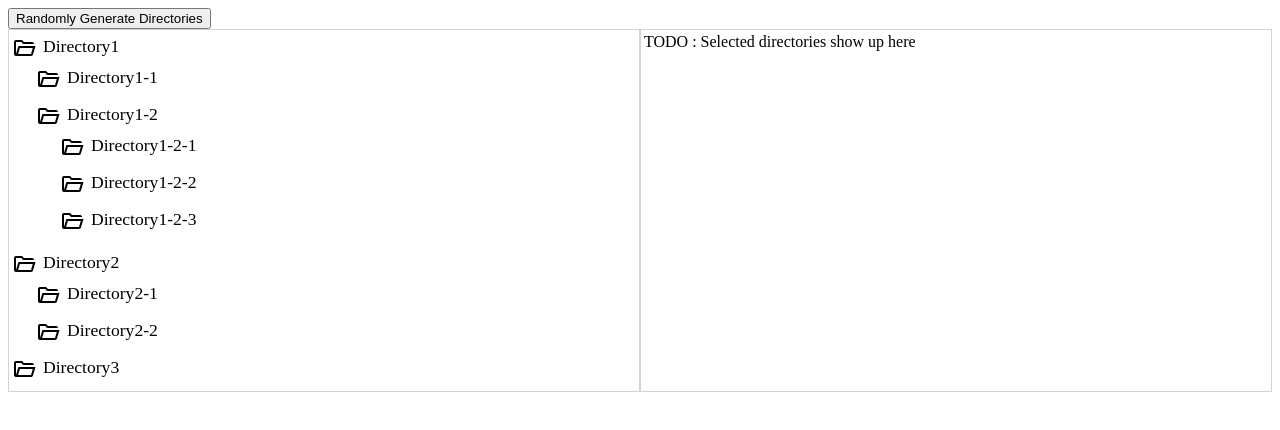
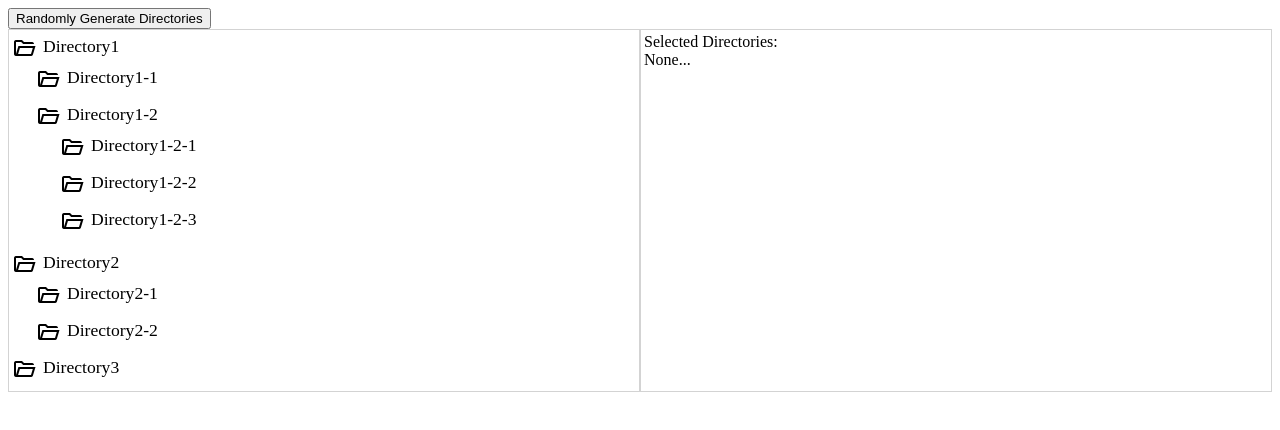
Before and after one commit to yooontheearth/angular-tree-view-component, an Angular app: page / in a window 1280 px wide. Shown: the top 430 px of the page. Built offline with nearby package versions, Linux system fonts and the light colour scheme.

Commit message:
Add a directory selection change event

```diff
--- a/src/app/app.component.html
+++ b/src/app/app.component.html
@@ -3,9 +3,15 @@
     <button (click)="generateDirectories()">Randomly Generate Directories</button>
   </div>
   <div>
-    <app-tree-list [treeData]="directoryData$ | async"></app-tree-list>
-    <div>
-      TODO : Selected directories show up here
+    <app-tree-list (changeSelections)="onChangeSelections($event)" [treeData]="directoryData$ | async"></app-tree-list>
+    <div id="selected-directories-container">
+        <div>Selected Directories:</div>
+        <div>
+          <div *ngIf="selectedDirectories.length === 0">None...</div>
+          <div *ngFor="let directory of selectedDirectories">
+            {{ directory.name }}
+          </div>
+        </div>
     </div>
   </div>
 </main>
--- a/src/app/app.component.ts
+++ b/src/app/app.component.ts
@@ -24,6 +24,7 @@ export class AppComponent {
   ];
 
   directoryData$ = new BehaviorSubject<Directory[]>(this.directories);
+  selectedDirectories:Directory[] = [];
 
   generateDirectories():void{
     const max = 10;
@@ -36,6 +37,7 @@ export class AppComponent {
     this.directoryData$.next(this.directories);
   }
 
-  onSelectionChange(directories:Directory[]){
+  onChangeSelections(selectedDirectories:Directory[]){
+    this.selectedDirectories = selectedDirectories;
   }
 }
--- a/src/app/tree-list/tree-list.component.ts
+++ b/src/app/tree-list/tree-list.component.ts
@@ -1,4 +1,4 @@
-import { Component, OnInit, Input, OnChanges, SimpleChanges } from '@angular/core';
+import { Component, OnInit, Input, OnChanges, SimpleChanges, Output, EventEmitter } from '@angular/core';
 import { TreeDataService } from '../tree-data.service';
 import { Directory, TreeDirectory } from '../directory';
 import { DestroyableComponent } from '../destroyable.component';
@@ -17,6 +17,8 @@ export class TreeListComponent extends DestroyableComponent implements OnInit, O
   @Input() treeData!:Directory[] | null;
   rootDirectories:TreeDirectory[] = [];
 
+  @Output() changeSelections: EventEmitter<Directory[]> = new EventEmitter();
+
   ngOnInit(): void {
     console.log(`tree-list created`);
 
@@ -25,6 +27,12 @@ export class TreeListComponent extends DestroyableComponent implements OnInit, O
         .subscribe(rootDirectories => {
           console.log('tree-list root gets updated');
           this.rootDirectories = rootDirectories;
+        });
+
+    this.treeDataService.selections$
+        .pipe((d) => this.unsubscribeOnDestroy(d))
+        .subscribe(selections => {
+          this.changeSelections.emit(selections);
         });
   }
 
@@ -37,6 +45,4 @@ export class TreeListComponent extends DestroyableComponent implements OnInit, O
       this.treeDataService.setData(this.treeData);
     }
   }
-
-  // TODO : fire up a selection change event
 }
```
